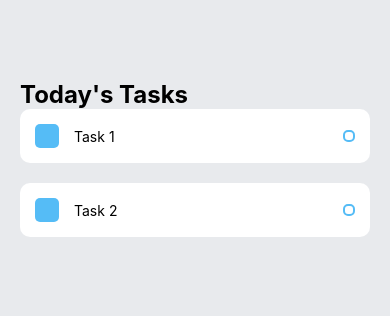
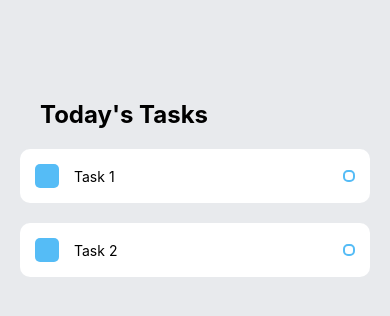
Before and after one commit to Wistoft2410/todoList, a React Native app in the folder todoList/: screen / in a window 390 px wide. Shown: the top 316 px of the page. Built offline with nearby package versions, Linux system fonts and the light colour scheme.

Commit message:
Update App.js
replaced sectionTitle with header

```diff
--- a/todoList/App.js
+++ b/todoList/App.js
@@ -8,8 +8,7 @@ export default function App() {
 
       {/* Today's Tasks */}
       <View style={styles.taskWrapper}>
-        <Text style={styles.sectionTitle}>Today's Tasks</Text>
-
+        <Text style={styles.header}>Today's Tasks</Text>
         <View styles={styles.items}>
         {/* This is where the tasks will go! */}
           <Task text={'Task 1'}/>
@@ -32,8 +31,11 @@ const styles = StyleSheet.create({
     paddingTop: 80,
     paddingHorizontal: 20,
   },
-  sectionTitle: {
+  header: {
     fontSize: 24,
     fontWeight: 'bold',
-  },
+    marginTop: 20,
+    marginBottom: 20, // Add some bottom margin to space out from the tasks
+    paddingHorizontal: 20,
+},
 });
```
